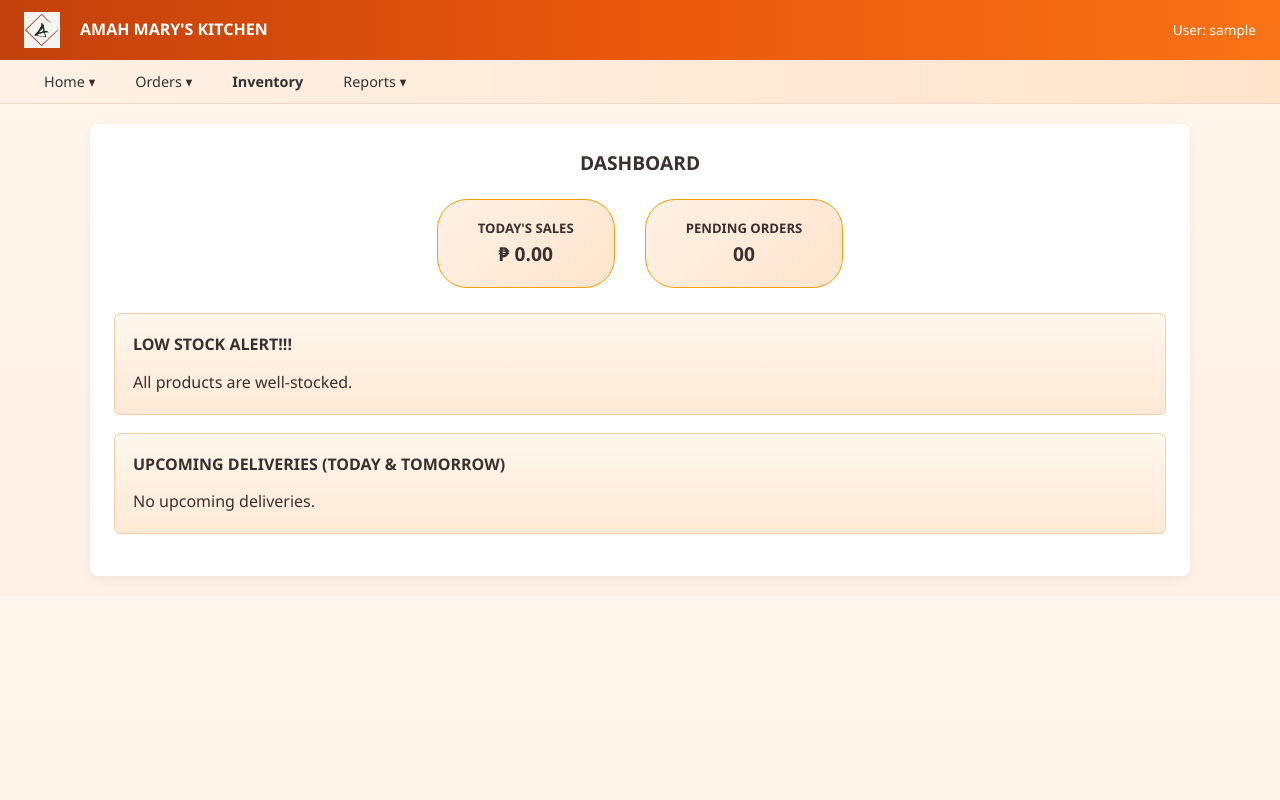
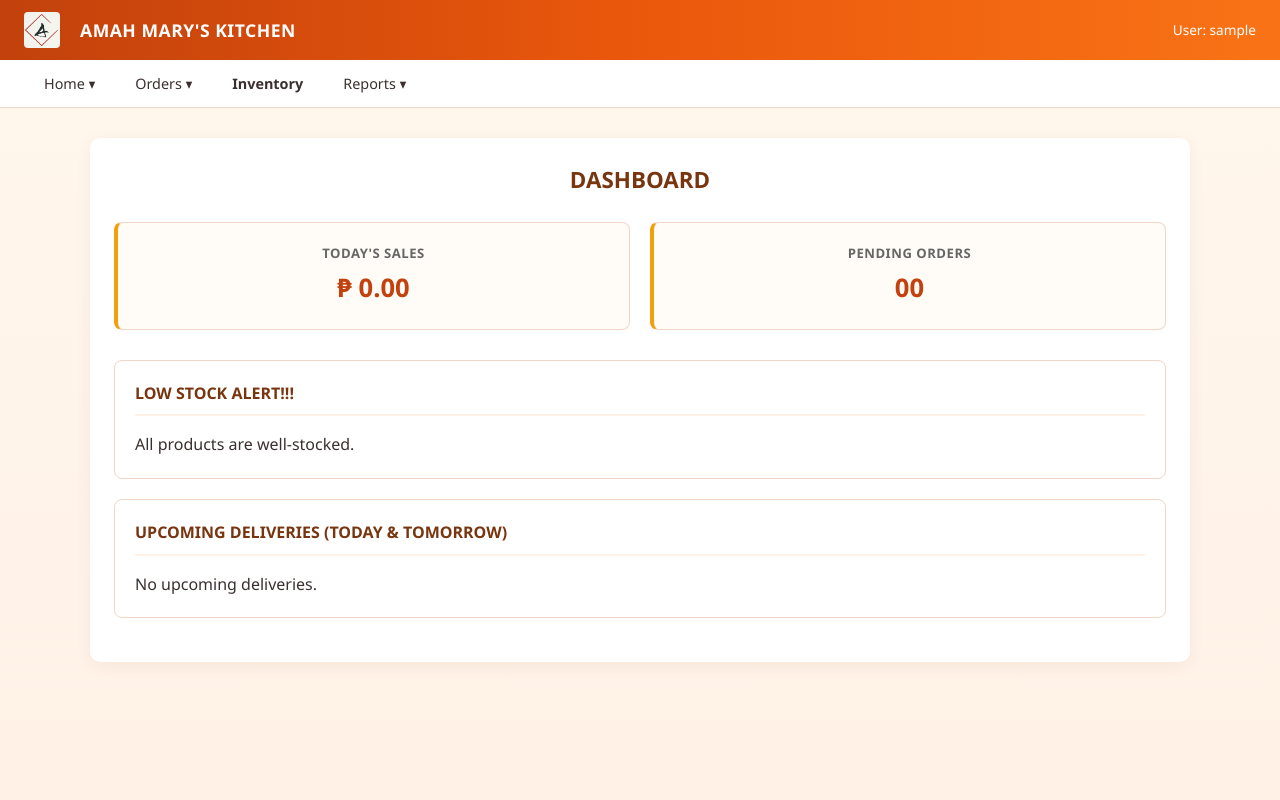
Before and after one commit to Furyk1923/Amah-Mary-s-Kitchen-by-Bare-Minimum, a PHP site: page / in a window 1280 px wide. Run offline with PHP 8.4, Linux system fonts and the light colour scheme; the visitor is signed in with stand-in values (Sample User, id 1); data that the repository does not hold is empty.

Commit message:
Update style.css

```diff
--- a/style.css
+++ b/style.css
@@ -3,427 +3,459 @@
    ================================================= */
 
 /* -------- Root Colors -------- */
-
-:root{
-
---primary:#ea580c;
---primary-dark:#c2410c;
-
---secondary:#78350f;
---accent:#f59e0b;
-
---bg:#fff7ed;
---card:#ffffff;
-
---text:#3b2f2f;
---border:#f1d7c8;
-
+:root {
+    --primary: #ea580c;
+    --primary-dark: #c2410c;
+    --secondary: #78350f;
+    --accent: #f59e0b;
+    --bg-top: #fff7ed;
+    --bg-bottom: #fff1e6;
+    --card: #ffffff;
+    --text: #3b2f2f;
+    --border: #f1d7c8;
 }
 
 /* -------- Global Reset -------- */
-
-*{
-margin:0;
-padding:0;
-box-sizing:border-box;
+* {
+    margin: 0;
+    padding: 0;
+    box-sizing: border-box;
 }
 
-body{
-font-family:'Segoe UI',Tahoma,Geneva,Verdana,sans-serif;
-background:linear-gradient(180deg,#fff7ed,#fff1e6);
-color:var(--text);
-line-height:1.6;
+body {
+    font-family: 'Segoe UI', Tahoma, Geneva, Verdana, sans-serif;
+
+    min-height: 100vh;
+    background: linear-gradient(180deg, var(--bg-top), var(--bg-bottom));
+    color: var(--text);
+    line-height: 1.6;
 }
 
 /* =================================================
    TOP NAVBAR
    ================================================= */
-
-.top-navbar{
-background:linear-gradient(90deg,#c2410c,#ea580c,#f97316);
-padding:12px 24px;
-display:flex;
-align-items:center;
-justify-content:space-between;
-color:white;
+.top-navbar {
+    background: linear-gradient(90deg, #c2410c, #ea580c, #f97316);
+    padding: 12px 24px;
+    display: flex;
+    align-items: center;
+    justify-content: space-between;
+    color: white;
+    box-shadow: 0 2px 8px rgba(194, 65, 12, 0.2);
 }
 
-.top-navbar-brand{
-display:flex;
-align-items:center;
-gap:10px;
-font-weight:700;
-font-size:1rem;
+.top-navbar-brand {
+    display: flex;
+    align-items: center;
+    gap: 10px;
+    font-weight: 700;
+    font-size: 1.1rem;
+    letter-spacing: 0.5px;
 }
 
-.brand-logo{
-width:36px;
-height:36px;
+.brand-logo {
+    width: 36px;
+    height: 36px;
+    border-radius: 4px;
 }
 
-.top-navbar-user{
-font-size:0.85rem;
+.top-navbar-user {
+    font-size: 0.85rem;
+    font-weight: 500;
 }
 
 /* =================================================
    SECONDARY NAVBAR
    ================================================= */
+.sec-navbar {
 
-.sec-navbar{
-background:linear-gradient(90deg,#fff1e6,#ffe4cc);
-border-bottom:1px solid var(--border);
-display:flex;
-padding:0 24px;
+    background: #ffffff;
+    border-bottom: 1px solid var(--border);
+    display: flex;
+    padding: 0 24px;
 }
 
-.sec-nav-item{
-position:relative;
-padding:10px 20px;
-font-size:0.9rem;
-cursor:pointer;
-transition:background .2s;
+.sec-nav-item {
+    position: relative;
+    padding: 12px 20px;
+    font-size: 0.9rem;
+    font-weight: 500;
+    cursor: pointer;
+    transition: background 0.2s;
 }
 
-.sec-nav-item:hover{
-background:#fff5ec;
+.sec-nav-item:hover {
+    background: #fff5ec;
 }
 
-.sec-nav-item a{
-text-decoration:none;
-color:#333;
+.sec-nav-item a {
+    text-decoration: none;
+    color: var(--text);
+    transition: color 0.2s;
 }
 
-.sec-nav-item a:hover{
-color:var(--primary);
+.sec-nav-item:hover a {
+    color: var(--primary);
 }
 
-.sec-dropdown{
-display:none;
-position:absolute;
-top:100%;
-left:0;
-background:#fff;
-border:1px solid var(--border);
-border-radius:6px;
-min-width:180px;
-box-shadow:0 4px 12px rgba(0,0,0,0.15);
+.sec-dropdown {
+    display: none;
+    position: absolute;
+    top: 100%;
+    left: 0;
+    background: #fff;
+    border: 1px solid var(--border);
+    border-radius: 0 0 6px 6px;
+    min-width: 180px;
+    box-shadow: 0 6px 12px rgba(0,0,0,0.08);
+    z-index: 100;
 }
 
-.sec-nav-item:hover .sec-dropdown{
-display:block;
+.sec-nav-item:hover .sec-dropdown {
+    display: block;
 }
 
-.sec-dropdown a{
-display:block;
-padding:8px 16px;
+.sec-dropdown a {
+    display: block;
+    padding: 10px 16px;
+    font-weight: 400;
 }
 
-.sec-dropdown a:hover{
-background:#fff1e6;
+.sec-dropdown a:hover {
+    background: #fff5ec;
+    color: var(--primary);
 }
 
 /* =================================================
    CONTAINER
    ================================================= */
-
-.container{
-max-width:1100px;
-margin:20px auto;
-padding:24px;
-background:var(--card);
-border-radius:8px;
-box-shadow:0 3px 12px rgba(0,0,0,0.06);
+.container {
+    max-width: 1100px;
+    margin: 30px auto;
+    padding: 24px;
+    background: var(--card);
+    border-radius: 10px;
+    box-shadow: 0 4px 16px rgba(120, 53, 15, 0.06);
 }
 
 /* =================================================
    PAGE TITLES
    ================================================= */
-
-.page-title{
-text-align:center;
-font-size:1.2rem;
-margin-bottom:20px;
+.page-title {
+    text-align: center;
+    font-size: 1.4rem;
+    color: var(--secondary);
+    margin-bottom: 24px;
 }
 
 /* =================================================
    TABLES
    ================================================= */
 
-table{
-width:100%;
-border-collapse:collapse;
-margin-bottom:20px;
+.table-responsive {
+    width: 100%;
+    overflow-x: auto;
+}
+
+table {
+    width: 100%;
+    border-collapse: collapse;
+    margin-bottom: 20px;
+    border-radius: 6px;
+    overflow: hidden;
 }
 
 table th,
-table td{
-padding:10px 14px;
-border-bottom:1px solid #eee;
-font-size:0.88rem;
+table td {
+    padding: 12px 14px;
+    border-bottom: 1px solid #f1f1f1;
+    font-size: 0.88rem;
+    text-align: left;
 }
 
-table th{
-background:linear-gradient(90deg,#c2410c,#ea580c);
-color:white;
-font-weight:600;
+table th {
+    background: linear-gradient(90deg, #c2410c, #ea580c);
+    color: white;
+    font-weight: 600;
 }
 
-table tbody tr{
-transition:all .2s;
+table tbody tr {
+    transition: background 0.2s;
 }
 
-table tbody tr:hover{
-background:#fff1e6;
-transform:scale(1.01);
+table tbody tr:hover {
+    background: #fff5ec;
 }
 
-table tbody tr:nth-child(even){
-background:#fffaf5;
+table tbody tr:nth-child(even) {
+    background: #fafafa;
 }
 
 /* =================================================
    BUTTONS
    ================================================= */
-
-.btn{
-padding:8px 18px;
-border:none;
-border-radius:6px;
-font-size:0.85rem;
-cursor:pointer;
-text-decoration:none;
-transition:all .25s ease;
-color:white;
+.btn {
+    padding: 8px 18px;
+    border: none;
+    border-radius: 6px;
+    font-size: 0.88rem;
+    font-weight: 500;
+    cursor: pointer;
+    text-decoration: none;
+    color: white;
+    transition: transform 0.2s ease, filter 0.2s ease, box-shadow 0.2s ease;
 }
 
-.btn:hover{
-transform:translateY(-2px);
-box-shadow:0 4px 10px rgba(0,0,0,0.2);
+.btn:hover {
+    transform: translateY(-2px);
+    filter: brightness(1.1);
+    box-shadow: 0 4px 10px rgba(0,0,0,0.15);
 }
 
-/* Primary */
-
-.btn-primary{
-background:linear-gradient(135deg,#f97316,#c2410c);
+.btn:active {
+    transform: translateY(0);
 }
 
-.btn-primary:hover{
-background:linear-gradient(135deg,#fb923c,#ea580c);
+.btn-primary {
+    background: linear-gradient(135deg, #f97316, #c2410c);
 }
 
-/* Success */
-
-.btn-success{
-background:linear-gradient(135deg,#22c55e,#15803d);
+.btn-success {
+    background: linear-gradient(135deg, #22c55e, #15803d);
 }
 
-.btn-success:hover{
-background:linear-gradient(135deg,#4ade80,#16a34a);
+.btn-danger {
+    background: linear-gradient(135deg, #ef4444, #b91c1c);
 }
 
-/* Danger */
-
-.btn-danger{
-background:linear-gradient(135deg,#ef4444,#b91c1c);
+.btn-secondary {
+    background: linear-gradient(135deg, #a16207, #78350f);
 }
 
-.btn-danger:hover{
-background:linear-gradient(135deg,#f87171,#dc2626);
-}
-
-/* Secondary */
-
-.btn-secondary{
-background:linear-gradient(135deg,#a16207,#78350f);
-}
-
-.btn-secondary:hover{
-background:linear-gradient(135deg,#ca8a04,#92400e);
-}
-
-/* Add New */
-
-.btn-add-new{
-background:linear-gradient(135deg,#fbbf24,#f59e0b);
-font-weight:600;
-}
-
-.btn-add-new:hover{
-background:linear-gradient(135deg,#fcd34d,#fbbf24);
+.btn-add-new {
+    background: linear-gradient(135deg, #fbbf24, #f59e0b);
+    color: #451a03;
+    font-weight: 600;
 }
 
 /* =================================================
    DASHBOARD
    ================================================= */
-
-.dash-stats{
-display:flex;
-justify-content:center;
-gap:30px;
-margin-bottom:25px;
+.dash-stats {
+    display: grid;
+    grid-template-columns: repeat(auto-fit, minmax(200px, 1fr));
+    gap: 20px;
+    margin-bottom: 30px;
 }
 
-.dash-pill{
-background:linear-gradient(135deg,#fff1e6,#ffe4cc);
-border:1px solid #f59e0b;
-border-radius:30px;
-padding:18px 40px;
-text-align:center;
+.dash-pill {
+    background: #fffbf7;
+    border: 1px solid var(--border);
+    border-left: 4px solid var(--accent);
+    border-radius: 8px;
+    padding: 20px;
+    text-align: center;
+    box-shadow: 0 2px 6px rgba(0,0,0,0.02);
+    transition: transform 0.2s;
 }
 
-.dash-pill-label{
-font-size:0.82rem;
-font-weight:600;
+.dash-pill:hover {
+    transform: translateY(-3px);
+    box-shadow: 0 6px 12px rgba(0,0,0,0.05);
 }
 
-.dash-pill-value{
-font-size:1.2rem;
-font-weight:700;
+.dash-pill-label {
+    font-size: 0.82rem;
+    font-weight: 600;
+    color: #666;
+    text-transform: uppercase;
+    letter-spacing: 0.5px;
 }
 
-.dash-section{
-background:linear-gradient(180deg,#fff7ed,#ffe9d6);
-border:1px solid #f5d0a9;
-border-radius:6px;
-padding:18px;
-margin-bottom:18px;
+.dash-pill-value {
+    font-size: 1.6rem;
+    font-weight: 700;
+    color: var(--primary-dark);
+    margin-top: 4px;
 }
 
-.dash-section-title{
-font-weight:700;
-margin-bottom:12px;
+.dash-section {
+    background: #ffffff;
+    border: 1px solid var(--border);
+    border-radius: 8px;
+    padding: 20px;
+    margin-bottom: 20px;
+}
+
+.dash-section-title {
+    font-weight: 700;
+    color: var(--secondary);
+    margin-bottom: 16px;
+    padding-bottom: 8px;
+    border-bottom: 2px solid var(--bg-bottom);
 }
 
 /* =================================================
-   SEARCH BAR
+   SEARCH BAR & TOOLBAR
    ================================================= */
-
-.order-toolbar{
-display:flex;
-justify-content:space-between;
-margin-bottom:12px;
+.order-toolbar {
+    display: flex;
+    justify-content: space-between;
+    align-items: center;
+    margin-bottom: 16px;
 }
 
-.search-bar{
-display:flex;
-gap:6px;
+.search-bar {
+    display: flex;
+    gap: 8px;
 }
 
-.search-bar input{
-padding:7px 12px;
-border:1px solid #bbb;
-border-radius:4px;
+.search-bar input {
+    padding: 8px 14px;
+    border: 1px solid #ccc;
+    border-radius: 6px;
+    outline: none;
+    transition: all 0.2s;
 }
 
-.search-bar button{
-background:linear-gradient(135deg,#ea580c,#c2410c);
-color:white;
-border:none;
-padding:7px 14px;
-border-radius:4px;
+.search-bar input:focus {
+    border-color: var(--primary);
+    box-shadow: 0 0 0 3px rgba(234, 88, 12, 0.15);
 }
 
-.search-bar button:hover{
-background:linear-gradient(135deg,#fb923c,#ea580c);
+.search-bar button {
+    background: linear-gradient(135deg, #ea580c, #c2410c);
+    color: white;
+    border: none;
+    padding: 8px 16px;
+    border-radius: 6px;
+    cursor: pointer;
+    font-weight: 500;
+    transition: filter 0.2s, transform 0.2s;
+}
+
+.search-bar button:hover {
+    filter: brightness(1.1);
+    transform: translateY(-1px);
 }
 
 /* =================================================
    STATUS BADGES
    ================================================= */
-
-.status-badge{
-padding:4px 12px;
-border-radius:12px;
-font-size:0.75rem;
-font-weight:700;
+.status-badge {
+    padding: 4px 12px;
+    border-radius: 20px;
+    font-size: 0.75rem;
+    font-weight: 600;
+    letter-spacing: 0.3px;
+    display: inline-block;
 }
 
-.status-pending{
-background:#fff3cd;
-color:#856404;
+.status-pending {
+    background: #fef3c7;
+    color: #92400e;
 }
 
-.status-completed{
-background:#d4edda;
-color:#155724;
+.status-completed {
+    background: #dcfce7;
+    color: #166534;
 }
 
-.status-cancelled{
-background:#f8d7da;
-color:#721c24;
+.status-cancelled {
+    background: #fee2e2;
+    color: #991b1b;
 }
 
 /* =================================================
    FORMS
    ================================================= */
-
 form input,
 form select,
-form textarea{
-width:100%;
-padding:8px 10px;
-border:1px solid #ddd;
-border-radius:4px;
-margin-top:4px;
+form textarea {
+    width: 100%;
+    padding: 10px 12px;
+    border: 1px solid #ccc;
+    border-radius: 6px;
+    margin-top: 6px;
+    margin-bottom: 12px;
+    outline: none;
+    transition: all 0.2s;
+    font-family: inherit;
+}
+
+form input:focus,
+form select:focus,
+form textarea:focus {
+    border-color: var(--primary);
+    box-shadow: 0 0 0 3px rgba(234, 88, 12, 0.15);
 }
 
 /* =================================================
    ALERTS
    ================================================= */
-
-.alert{
-padding:12px 16px;
-border-radius:4px;
-margin-bottom:16px;
+.alert {
+    padding: 14px 16px;
+    border-radius: 6px;
+    margin-bottom: 20px;
+    font-size: 0.9rem;
+    font-weight: 500;
 }
 
-.alert-success{
-background:#d4edda;
-color:#155724;
+.alert-success {
+    background: #dcfce7;
+    color: #166534;
+    border-left: 4px solid #22c55e;
 }
 
-.alert-danger{
-background:#f8d7da;
-color:#721c24;
+.alert-danger {
+    background: #fee2e2;
+    color: #991b1b;
+    border-left: 4px solid #ef4444;
 }
 
 /* =================================================
    MOBILE RESPONSIVE
    ================================================= */
-
-@media(max-width:768px){
-
-.container{
-margin:10px;
-padding:16px;
+@media(max-width: 768px) {
+    .container {
+        margin: 15px;
+        padding: 16px;
     }
 
-.top-navbar{
-flex-direction:column;
-align-items:flex-start;
-gap:6px;
+    .top-navbar {
+        flex-direction: column;
+        align-items: flex-start;
+        gap: 10px;
     }
 
-.sec-navbar{
-flex-direction:column;
+    .sec-navbar {
+        flex-direction: column;
+        padding: 0;
     }
 
-.dash-stats{
-flex-direction:column;
-align-items:center;
+    .sec-nav-item {
+        border-bottom: 1px solid #eee;
     }
 
-.order-toolbar{
-flex-direction:column;
-gap:10px;
+    .sec-dropdown {
+        position: static;
+        box-shadow: none;
+        border: none;
+        border-left: 2px solid var(--primary);
+        margin-left: 10px;
     }
 
-.search-bar input{
-width:100%;
+    .order-toolbar {
+        flex-direction: column;
+        align-items: stretch;
+        gap: 12px;
     }
 
-table{
-font-size:0.8rem;
+    .search-bar {
+        width: 100%;
     }
 
+    .search-bar input {
+        flex-grow: 1;
     }
+}
```
Lines whose indentation alone changed are shown as unchanged.
